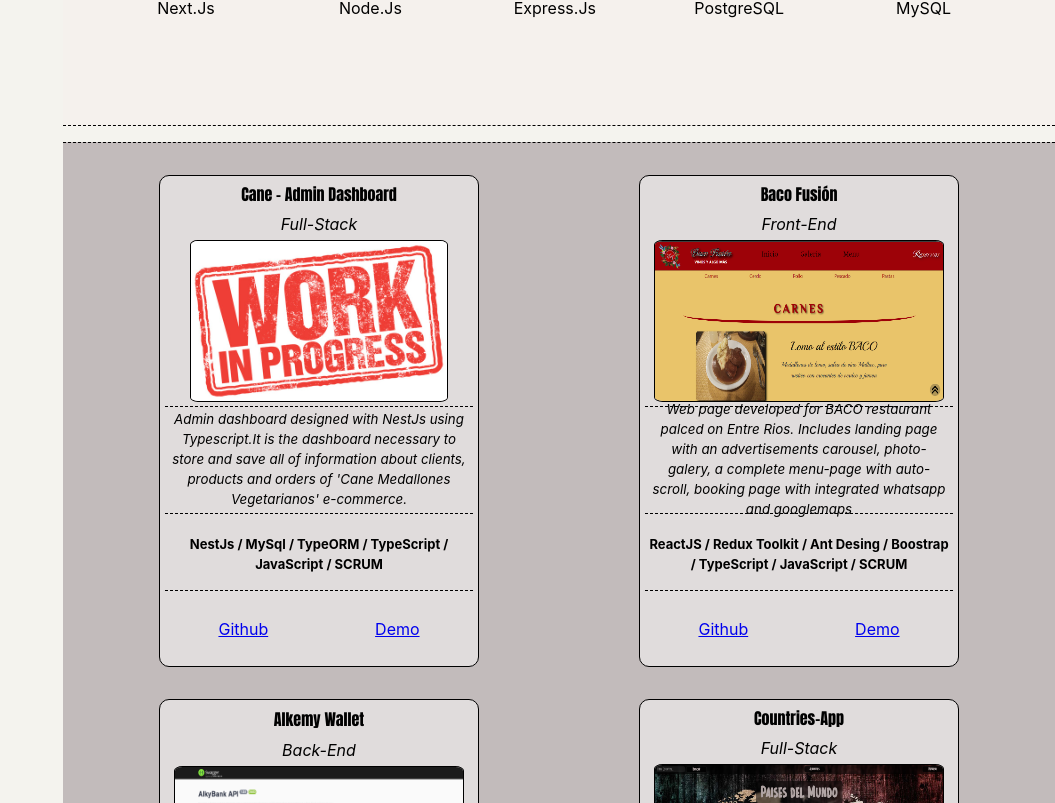
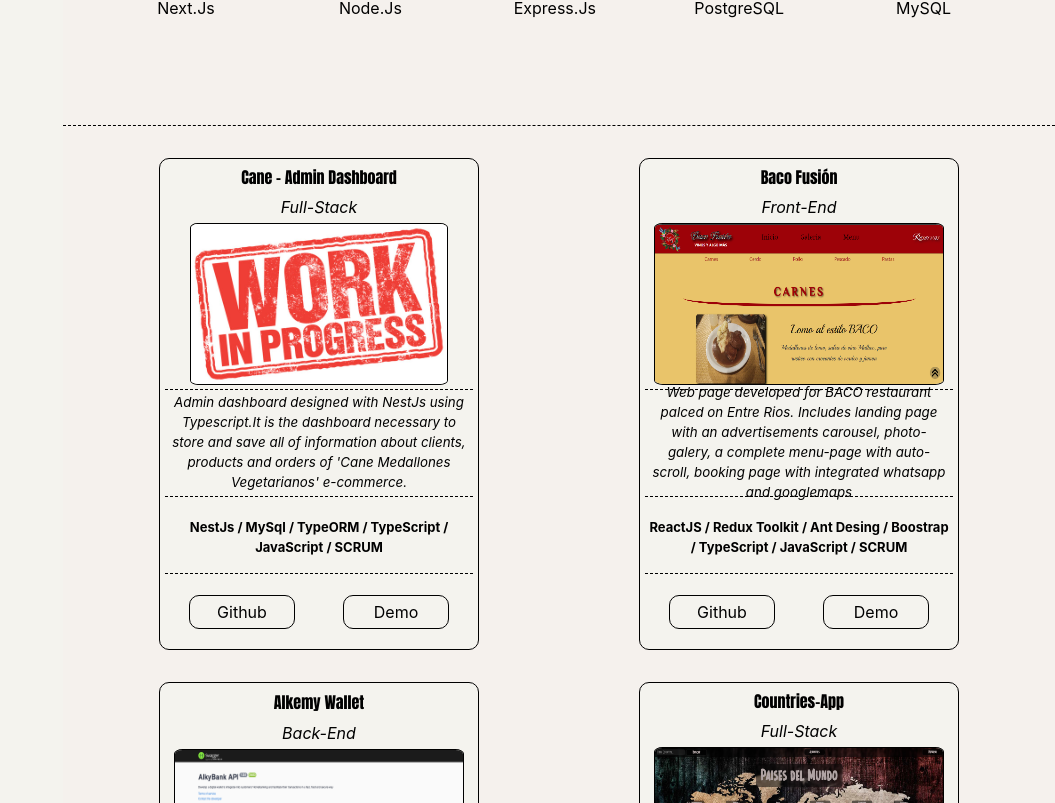
Before and after one commit to federicofucci21/fede_portfolio, a React (Vite) app: page / in a window 1280 px wide. Shown: the part 897-1700 px from the top of the page, without its empty margins (225-1280 px from the left). Built offline with nearby package versions, Linux system fonts and the light colour scheme; a web font is replaced by a local one.

Commit message:
projects dark css

```diff
--- a/src/components/navbar/navbar.module.css
+++ b/src/components/navbar/navbar.module.css
@@ -166,8 +166,6 @@
   border-radius: 10px;
   height: 2rem;
   width: 8rem;
-  /* box-shadow: 3px 3px black; */
-  /* background-color: #ffb703; */
   background-color: var(--navBar-img-background-color);
 }
 .links:hover {
@@ -175,7 +173,6 @@
   background-color: black;
   color: var(--navBar-img-background-color);
   border: 0.5px solid var(--navBar-img-background-color);
-  /* background-color: #dad2bc; */
 }
 
 .linksD {
--- a/src/components/projectCard/projectCard.module.css
+++ b/src/components/projectCard/projectCard.module.css
@@ -1,53 +1,81 @@
-.card{
+.card {
   display: flex;
   flex-direction: column;
   align-items: center;
   justify-content: center;
   border: 1px solid black;
-    background-color: rgba(255, 255, 255, 0.483);
+  background-color: var(--main-background-color);
   border-radius: 10px;
   height: 30rem;
   gap: 5px;
   width: 20rem;
-    /* height: 100vh; */
   padding: 5px;
 }
-  .tittle{
-    /* border-radius: 10px; */
+
+.cardD {
+  display: flex;
+  flex-direction: column;
+  align-items: center;
+  justify-content: center;
+  border: 1px solid var(--text-color-dark);
+  background-color: var(--main-background-color-dark);
+  border-radius: 10px;
+  height: 30rem;
+  gap: 5px;
+  width: 20rem;
+  padding: 5px;
+}
+
+.tittle {
   display: flex;
   font-family: "Anton", sans-serif;
   font-weight: bold;
-    height:2rem;
+  height: 2rem;
   align-items: center;
   justify-content: center;
 }
+
+.tittleD {
+  display: flex;
+  font-family: "Anton", sans-serif;
+  font-weight: bold;
+  height: 2rem;
+  align-items: center;
+  justify-content: center;
+  color: var(--text-color-dark);
+}
+
 .dev {
   font-style: italic;
 }
-  .imgCont{
 
+.devD {
+  font-style: italic;
+  color: var(--text-color-dark);
+}
+
+.imgCont {
   display: flex;
   align-items: center;
   justify-content: center;
   height: 10rem;
   width: 10rem;
-
 }
 
 .img {
   width: 18rem;
   height: 10rem;
-    /* margin-bottom: 30px;
-    margin-top: 3px; */
   border-radius: 3%;
   border: 0.3px solid black;
 }
-  /* .img:hover {
-    cursor: pointer;
-    scale: 1.3;
-  } */
+.imgD {
+  width: 18rem;
+  height: 10rem;
+  border-radius: 3%;
+  border: 1px solid var(--text-color-dark);
+}
 
-  .description{
+.description {
   display: flex;
   align-items: center;
   justify-content: center;
@@ -58,7 +86,21 @@
   border-top: 1px dashed black;
   border-bottom: 1px dashed black;
 }
-  .tecnologies{
+
+.descriptionD {
+  display: flex;
+  align-items: center;
+  justify-content: center;
+  font-size: smaller;
+  font-style: oblique;
+  padding: 5px;
+  height: 6rem;
+  border-top: 1px dashed var(--text-color-dark);
+  border-bottom: 1px dashed var(--text-color-dark);
+  color: var(--text-color-dark);
+}
+
+.tecnologies {
   display: flex;
   align-items: center;
   justify-content: center;
@@ -68,25 +110,59 @@
   height: 5rem;
   border-bottom: 1px dashed black;
 }
+.tecnologiesD {
+  display: flex;
+  align-items: center;
+  justify-content: center;
+  font-size: small;
+  font-weight: bold;
+  padding: 3px;
+  height: 5rem;
+  border-bottom: 1px dashed var(--text-color-dark);
+  color: var(--text-color-dark);
+}
 
-  .a {
+.link > a {
   display: flex;
   align-items: center;
   justify-content: center;
   text-decoration: none;
   color: black;
   cursor: pointer;
-    border: 3px groove black;
+  border: 1px groove black;
+  border-radius: 10px;
   padding: 4px;
   width: 6rem;
   transition: 0.4ms;
 }
-  .a:hover{
-    border: 3px groove white;
-    background-color: #ffb80371;
+.link > a:hover {
+  background-color: var(--navBar-background-color-light);
+}
+.linkD > a {
+  display: flex;
+  align-items: center;
+  justify-content: center;
+  text-decoration: none;
+  color: var(--text-color-dark);
+  cursor: pointer;
+  border: 1px groove var(--text-color-dark);
+  border-radius: 10px;
+  padding: 4px;
+  width: 6rem;
+  transition: 0.4ms;
+}
+.linkD > a:hover {
+  background-color: var(--navBar-background-color-light);
 }
 
-  .link{
+.link {
+  display: flex;
+  width: 100%;
+  align-items: center;
+  justify-content: space-around;
+  height: 5rem;
+}
+.linkD {
   display: flex;
   width: 100%;
   align-items: center;
@@ -95,12 +171,12 @@
 }
 
 @media (max-width: 480px) {
-    .card{
+  .card {
     width: 30rem;
     height: 43rem;
     padding: 5px;
   }
-    .imgCont{
+  .imgCont {
     height: 150px;
   }
 
@@ -109,10 +185,10 @@
     height: 6rem;
   }
 
-    .description{
+  .description {
     height: 15rem;
   }
-    .tecnologies{
+  .tecnologies {
     height: 8rem;
   }
 
@@ -128,17 +204,16 @@
     width: 6rem;
     transition: 0.4ms;
   }
-    .a:hover{
+  .a:hover {
     border: 3px groove white;
     background-color: #ffb80371;
   }
 
-    .link{
+  .link {
     display: flex;
     width: 100%;
     align-items: center;
     justify-content: space-around;
     height: 5rem;
   }
-
 }
--- a/src/components/projectCard/projectCard.tsx
+++ b/src/components/projectCard/projectCard.tsx
@@ -1,8 +1,7 @@
-// import { Card } from "antd";
-import style from "./projectCard.module.css"
-// import { useNavigate } from "react-router-dom";
+import style from "./projectCard.module.css";
+import { useSelector } from 'react-redux'
+import { RootState } from "../../redux/store";
 
-// const { Meta } = Card;
 
 export default function projectCard({
   tittle,
@@ -16,28 +15,26 @@ export default function projectCard({
   tittle: string;
   img: string;
   dev: string;
-  description:string;
-  tecnologies:string;
-  github:string;
-  demo:string;
+  description: string;
+  tecnologies: string;
+  github: string;
+  demo: string;
 }) {
-  console.log('IMG', img);
 
-//   const navigate = useNavigate();
-//   const goTo = () => {
-//     navigate(`${btnSrc}`);
-//     window.scrollTo(0, 0);
-//   };
+  // eslint-disable-next-line react-hooks/rules-of-hooks
+  const theme = useSelector((state: RootState) => state.theme.theme);
 
   return (
-    <div className={style.card}>
-        <div className={style.tittle}>{tittle}</div>
-        <div className={style.dev}>{dev}</div>
-        <div className={style.imgCont}><img className={style.img} src={img} alt="img Not found" /></div>
-        <div className={style.description}>{description}</div>
-        <div className={style.tecnologies}>{tecnologies}</div>
-        <div className={style.link}>
-        <a  href={github} target="_blank" rel="noreferrer">
+    <div className={theme === "light" ? style.card : style.cardD}>
+      <div className={theme === "light" ? style.tittle : style.tittleD}>{tittle}</div>
+      <div className={theme === "light" ? style.dev : style.devD}>{dev}</div>
+      <div className={style.imgCont}>
+        <img className={theme === "light" ? style.img : style.imgD} src={img} alt="img Not found" />
+      </div>
+      <div className={theme === "light" ? style.description : style.descriptionD}>{description}</div>
+      <div className={theme === "light" ? style.tecnologies : style.tecnologiesD}>{tecnologies}</div>
+      <div className={theme === "light" ? style.link : style.linkD}>
+        <a href={github} target="_blank" rel="noreferrer">
           Github
         </a>
         <a href={demo} target="_blank" rel="noreferrer">
--- a/src/pages/projects/projects.module.css
+++ b/src/pages/projects/projects.module.css
@@ -1,23 +1,35 @@
-.div {
+.proyects {
     display: grid;
     grid-template-columns: repeat(2, 1fr);
     flex-direction: column;
     height: 100%;
     align-items: center;
     justify-items: center;
-    background-color: rgb(194, 187, 187);
-    /* width: 50%; */
-    margin-top: 0x;
+    background-color: var(--pages-background-color);
     margin-left: 18rem;
-    border-top: 1.5px dashed black;
     border-bottom: 1.5px dashed black;
-    margin-top: 1rem;
-    margin-bottom: 3rem;
     position: relative;
     width: auto;
     gap: 2rem;
     padding: 2rem;
 }
+
+.proyectsD {
+  display: grid;
+  grid-template-columns: repeat(2, 1fr);
+  flex-direction: column;
+  height: 100%;
+  align-items: center;
+  justify-items: center;
+  background-color: var(--pages-background-color-dark);
+  margin-left: 18rem;
+  border-bottom: 1.5px dashed var(--text-color-dark);
+  position: relative;
+  width: auto;
+  gap: 2rem;
+  padding: 2rem;
+}
+
   .card{
     display: flex;
     align-items: center;
--- a/src/pages/projects/projects.tsx
+++ b/src/pages/projects/projects.tsx
@@ -1,10 +1,15 @@
 import { dataProjects } from "../../assets/projects/projects";
 import ProyectCard from "../../components/projectCard/projectCard";
 import style from "./projects.module.css"
+import { useSelector } from 'react-redux'
+import { RootState } from "../../redux/store";
 
 export default function Projects() {
+
+  const theme = useSelector((state: RootState) => state.theme.theme);
+
   return (
-    <div className={style.div} id="projects">
+    <div className={theme === "light" ? style.proyects : style.proyectsD} id="projects">
       {dataProjects.map((e) => (
         <div className={style.card}>
           <ProyectCard
--- a/src/pages/skills/skills.module.css
+++ b/src/pages/skills/skills.module.css
@@ -15,7 +15,7 @@
     background-color: var(--pages-background-color-dark);
     width: auto;
     margin-left: 18rem;
-    border-bottom: 1.5px var(--text-color-dark);
+    border-bottom: 1.5px dashed var(--text-color-dark);
     position: relative;
     animation: 2.4s anim-skills ease;
   }
```
Lines whose indentation alone changed are shown as unchanged.
